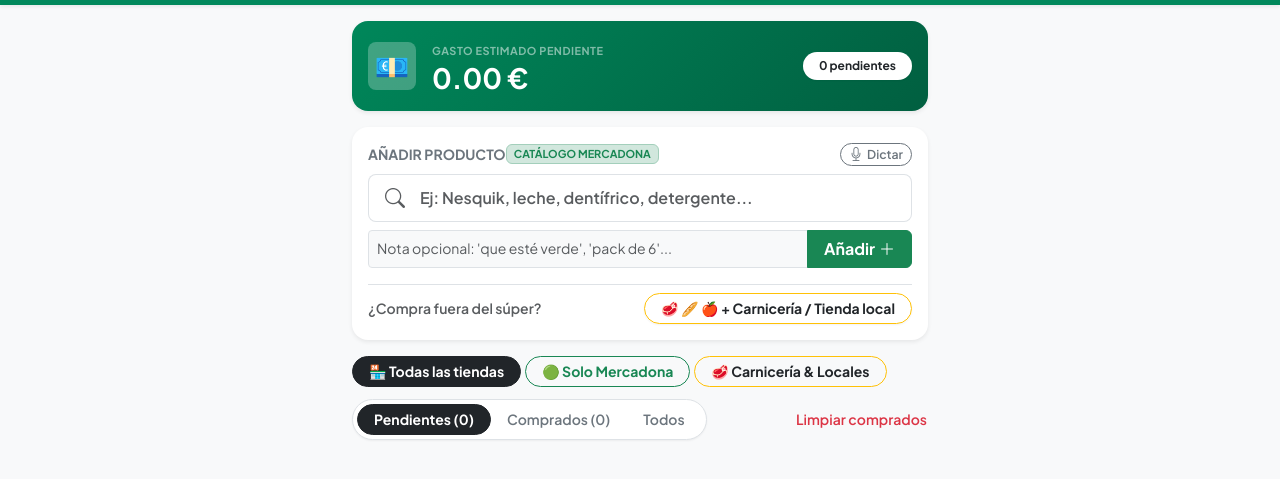
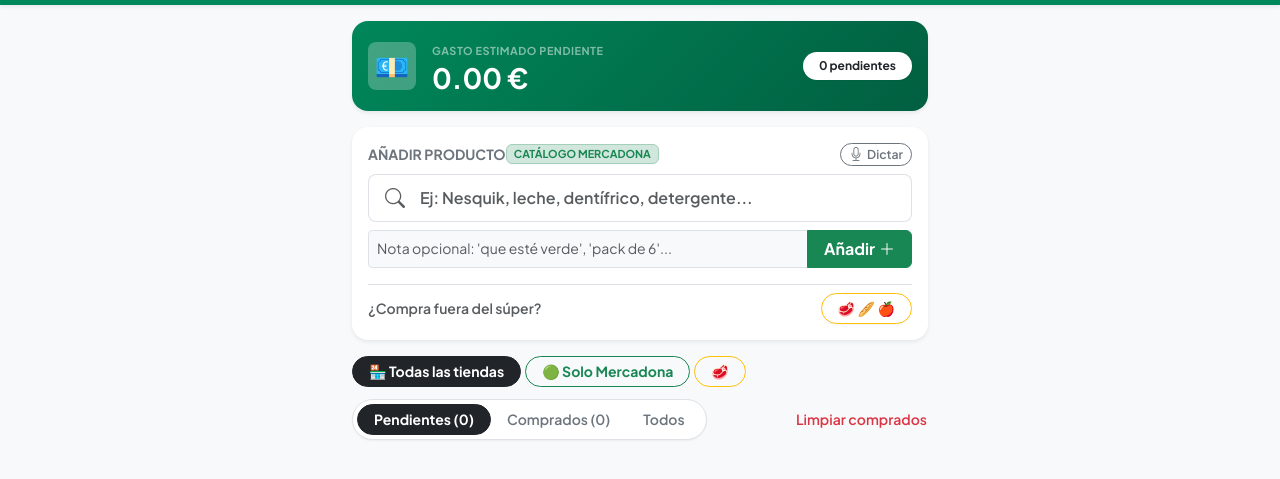
Before and after one commit to barbadodev/familia-barbado, a website: page public/index.html in a window 1280 px wide. Shown: the part 63-542 px from the top of the page. Drawn offline with nearby package versions, Linux system fonts and the light colour scheme; no server answers.

```diff
--- a/public/index.html
+++ b/public/index.html
@@ -143,7 +143,7 @@
           onclick="openLocalStoreModal()"
           class="btn btn-sm btn-outline-warning text-dark fw-bold rounded-pill px-3 py-1 shadow-xs"
         >
-          <span>🥩 🥖 🍎 + Carnicería / Tienda local</span>
+          <span>🥩 🥖 🍎</span>
         </button>
       </div>
     </div>
@@ -159,7 +159,7 @@
           🟢 Solo Mercadona
         </button>
         <button id="storeFilterLocal" onclick="setStoreFilter('local')" class="btn btn-sm btn-outline-warning text-dark rounded-pill fw-bold px-3 text-nowrap">
-          🥩 Carnicería & Locales
+          🥩
         </button>
       </div>
 
```
